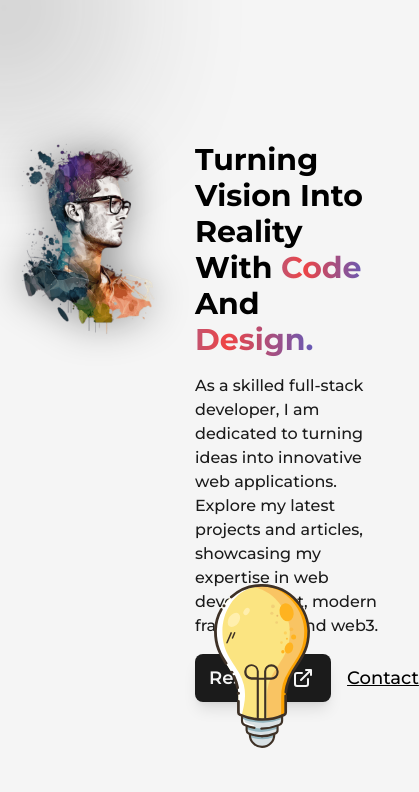
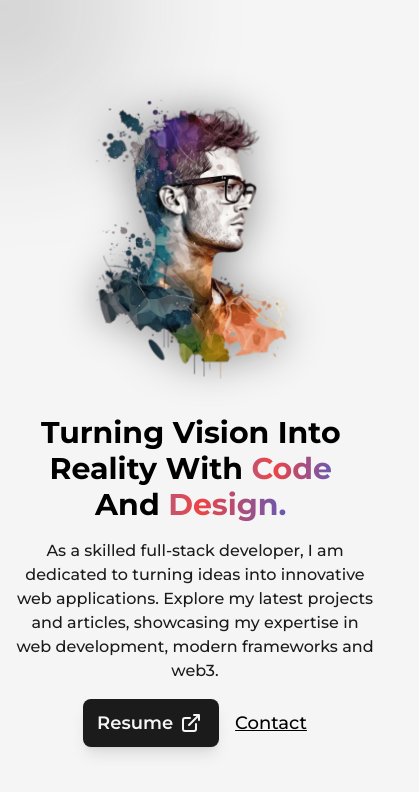
Before and after one commit to oggy107/portfolio, a Next.js app: page / in a window 390 px wide. Shown: the top 792 px of the page, 419 px wide, since content can reach past the window. Built offline with nearby package versions, Linux system fonts and the light colour scheme.

Commit message:
added: responsiveness

```diff
--- a/src/app/page.js
+++ b/src/app/page.js
@@ -9,8 +9,8 @@ import { LinkArrow } from "./icons";
 export default function Home() {
     return (
         <div className="w-full min-h-[calc(100vh-8rem)] container m-auto flex items-center">
-            <div className="grid grid-cols-2">
-                <section className="w-full">
+            <div className="w-full flex flex-col lg:flex-row mx-4 justify-center items-center">
+                <section className="relative left-3 w-[80%] lg:w-[50%]">
                     <Image
                         src={profilePic}
                         alt="developer"
@@ -20,21 +20,21 @@ export default function Home() {
                         className="drop-shadow-[0_0_1.3rem_#00000070] dark:drop-shadow-[0_0_0.3rem_#ffffff70]"
                     />
                 </section>
-                <section className="flex flex-col justify-center">
+                <section className="w-full lg:w-[50%] flex flex-col justify-center">
                     <AnimatedText
                         text={
                             "Turning Vision Into Reality With Code And Design."
                         }
                         highlights={[6, 8]}
-                        className="text-3xl lg:text-[4rem] lg:leading-[4.2rem] font-bold"
+                        className="text-3xl lg:text-[4rem] lg:leading-[4.2rem] font-bold text-center lg:text-left mt-[2rem] lg:mt-0"
                     />
-                    <p className="my-4 font-medium text-dark dark:text-light theme-transition">
+                    <p className="my-4 font-medium text-dark dark:text-light theme-transition text-center lg:text-left">
                         As a skilled full-stack developer, I am dedicated to
                         turning ideas into innovative web applications. Explore
                         my latest projects and articles, showcasing my expertise
                         in web development, modern frameworks and web3.
                     </p>
-                    <div className="flex items-center">
+                    <div className="flex items-center justify-center lg:justify-start">
                         <Link
                             href="/dummy.pdf"
                             target="_blank"
@@ -52,7 +52,7 @@ export default function Home() {
                         </Link>
                     </div>
                 </section>
-                <section className="w-24 absolute bottom-24 right-20">
+                <section className="w-12 lg:w-16 absolute bottom-20 right-16 lg:bottom-24 lg:right-20 hidden lg:block">
                     <Image src={lightBulbPic} alt="idea" className="w-full" />
                 </section>
             </div>
```
